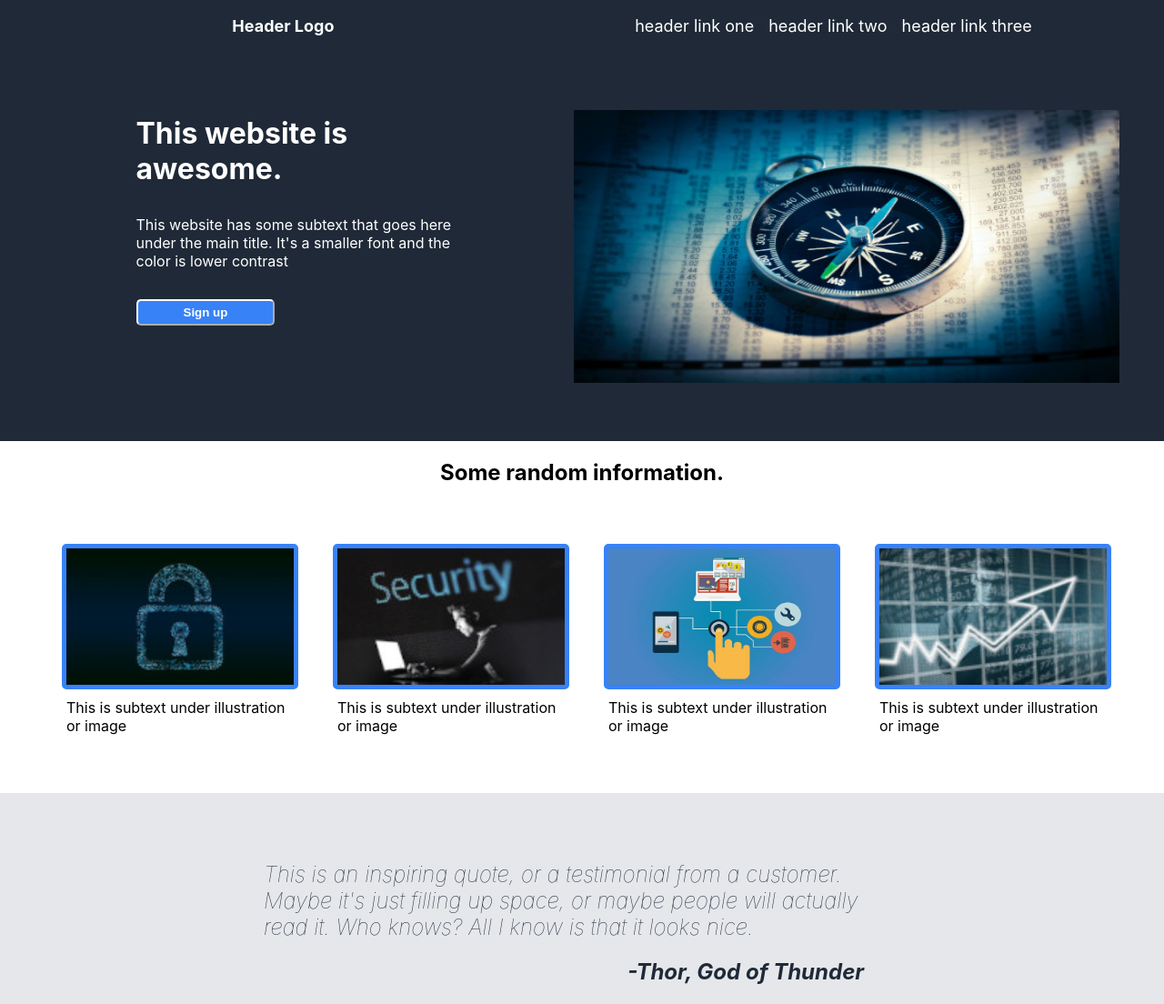
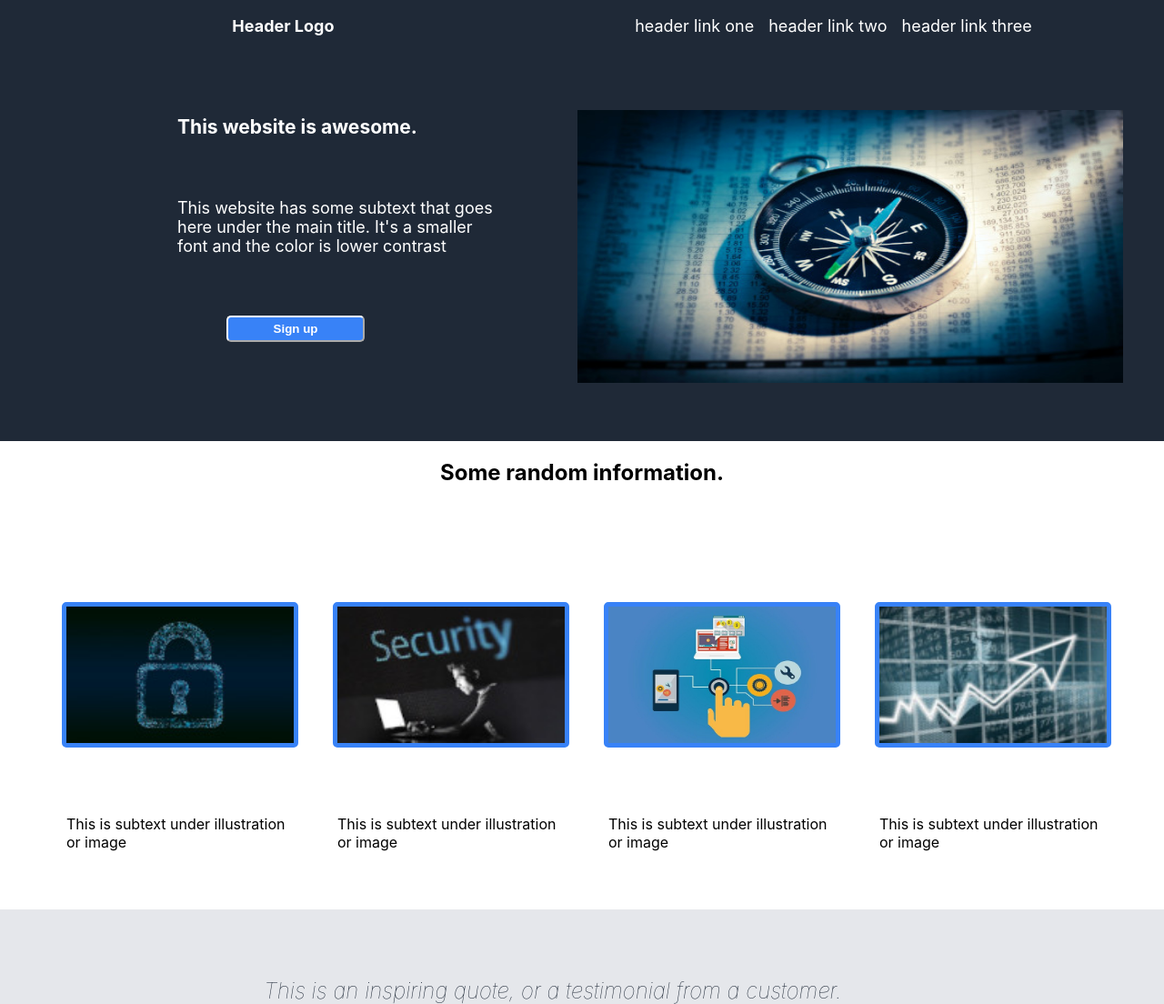
Before and after one commit to alex-sdk/Landing-Page-TOP, a plain HTML site: page index.html in a window 1280 px wide. Shown: the top 1104 px of the page at 91% size. Drawn offline with Linux system fonts and the light colour scheme.

Commit message:
Fix HTML semantics and format

```diff
--- a/index.html
+++ b/index.html
@@ -16,51 +16,74 @@
             <li><a href="google.com">header link three</a></li>
         </ul>
     </header>
-    <summary>
-        <summary class="text">
-            <h1>This website is awesome.</h1>
-            <div class='header-text'>This website has some subtext that goes here under the main title. It's a smaller font and the color is lower contrast</div>
+    <section class="container">
+        <section class="text">
+            <h1>
+                This website is awesome.
+            </h1>
+            <p>
+                This website has some subtext that goes here under the main title. It's a smaller font and the color is lower contrast
+            </p>
             <button>Sign up</button>
-        </summary>
+        </section>
         <img src= "./images/compass.jpg" alt="compass">
-    </summary>
+    </section>
     <section>
-        <h2>Some random information.</h2>
+        <h2>
+            Some random information.
+        </h2>
         <div class="info-box">
             <div class="info">
                 <img src= "./images/security.jpg" alt='security'>
-                <div class='subtext'>This is subtext under illustration or image</div>
+                <div class='subtext'>
+                    This is subtext under illustration or image
+                </div>
             </div>
             <div class="info">
                 <img src= "./images/hacking.jpg" alt='hacker'>
-                <div class='subtext'>This is subtext under illustration or image</div>
+                <div class='subtext'>
+                    This is subtext under illustration or image
+                </div>
             </div>
             <div class="info">
                 <img src='./images/infographic.jpg' alt='info graphic'>
-                <div class='subtext'>This is subtext under illustration or image</div>
+                <div class='subtext'>
+                    This is subtext under illustration or image
+                </div>
             </div>
             <div class="info">
                 <img src='./images/entrepreneur.jpg' alt='entrepreneur'>
-                <div class='subtext'>This is subtext under illustration or image</div>
+                <div class='subtext'>
+                    This is subtext under illustration or image
+                </div>
             </div>
         </div>
     </section>
     <div class="quote">
-        <div class="quote-text">This is an inspiring quote, or a testimonial from a customer. Maybe it's just filling up space, or maybe people will actually read it. Who knows? All I know is that it looks nice.
-            <div class='quote-signature'><strong>-Thor, God of Thunder</div></strong>
+        <div class="quote-text">
+            This is an inspiring quote, or a testimonial from a customer. Maybe it's just filling up space, or maybe people will actually read it. Who knows? All I know is that it looks nice.
+            <div class='quote-signature'>
+                <strong>
+                    -Thor, God of Thunder
+                </strong>
+                </div>
         </div>
     </div>
      <div class="call-to-action">
          <div class="blue-box">
             <div class="call-to-action-text">
-                <div><strong>Call to action! It's time!</strong></div>
-                <div>Sign up for our product by clicking that button right over there!</div>
+                <div>
+                    <strong>Call to action! It's time!</strong>
+                </div>
+                <div>
+                    Sign up for our product by clicking that button right over there!
+                </div>
             </div>
         <button>Sign up</button>
         </div>
      </div>
     <footer>
-        <div>Copyright © Cev-Dev 2022 </div>
+        <div> Copyright © Cev-Dev 2022 </div>
     </footer>
 </body>
 </html>
--- a/style.css
+++ b/style.css
@@ -1,9 +1,6 @@
 body {
-    display: flex;
-    flex-direction: column;
     margin: 0;
     font-family: -apple-system, BlinkMacSystemFont, 'Segoe UI', Roboto, Oxygen, Ubuntu, Cantarell, 'Open Sans', 'Helvetica Neue', sans-serif;
-    justify-content: center;
 }
 
 header {
@@ -40,26 +37,27 @@ ul, a{
     color:white;
 }
 
-summary {
+.container {
     display: flex;
     background-color: #1F2937;
     justify-content: space-around;
+    color: white;
     flex-wrap: wrap;
-    color: white;
-    gap:32px
 }
 
-summary .text {
+section .text {
     display: flex;
     flex-direction: column;
     width: 350px;
     justify-content: center;
     align-self: flex-start;
-    margin-left: 100px;
+    margin-left: 150px;
     margin-top: 70px;
+    gap: 48px;
+    font-size: large;
 }
 
-summary img {
+section img {
     margin-bottom: 64px;
     margin-top: 64px;
     width: 600px;
@@ -70,17 +68,13 @@ h1 {
     margin: 0;
 }
 
-summary button {
-    align-self: flex-start;
-}
-
-section {
-    display: flex;
-    flex-direction: column;
+section button {
+    align-self: center;
+    margin-right: 90px;
 }
 
 h2 {
-    align-self: center;
+    text-align: center;
     margin-bottom: 64px;
 }
 
@@ -107,7 +101,6 @@ h2 {
     border: 5px solid #3882F7;
     border-radius: 5px;
 }
-
 
 .quote {
     display: flex;
```
